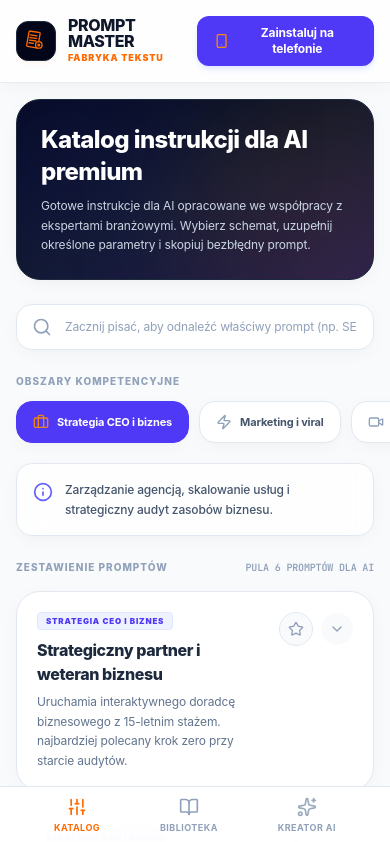
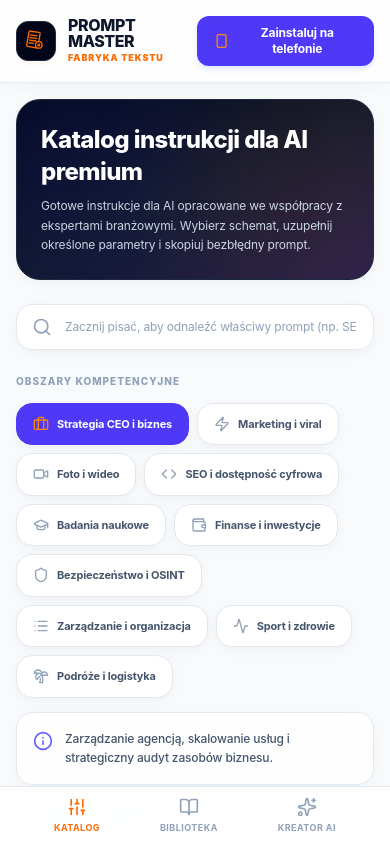
Before and after one commit to fabrykat3kstu/prompt_master, a React (Vite) app: page / in a window 390 px wide. Shown: the top 842 px of the page. Built offline with nearby package versions, Linux system fonts and the light colour scheme.

Commit message:
Change category filters from horizontal scroll to responsive wrapping flex layout

```diff
--- a/src/App.tsx
+++ b/src/App.tsx
@@ -521,7 +521,7 @@ export default function App() {
                   <span className="text-[10px] font-extrabold tracking-widest text-slate-400 uppercase text-left block">
                     Obszary kompetencyjne
                   </span>
-                  <div className="flex gap-2.5 overflow-x-auto pb-3 pt-1 scrollbar-hide -mx-4 px-4 md:mx-0 md:px-0">
+                  <div className="flex flex-wrap gap-2 md:gap-2.5 py-1.5">
                     {CATEGORIES.map(cat => {
                       const CatIcon = IconMap[cat.icon] || Code;
                       const isActive = selectedCategory === cat.id;
```
